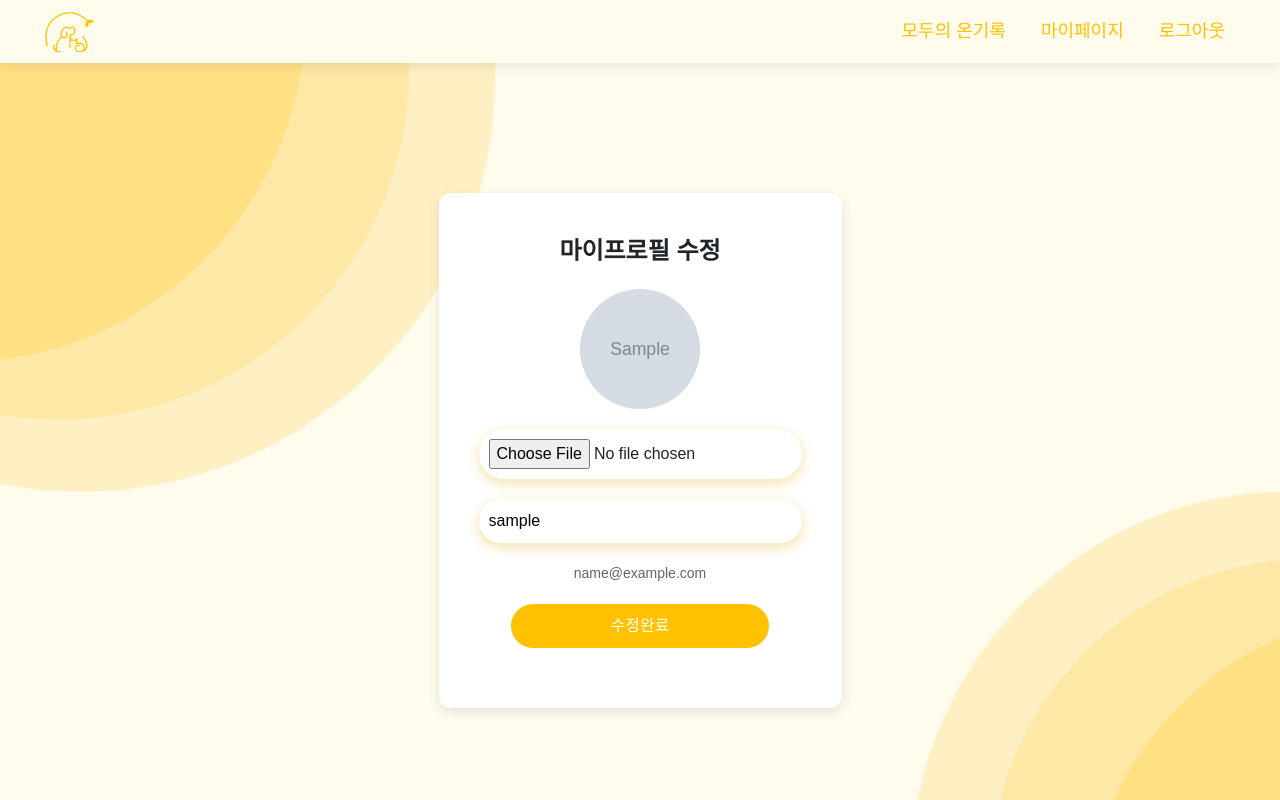
After one commit to pirogramming/On-Record, a Django app: page /render_profile/1 in a window 1280 px wide. The commit adds this page. Run offline with Django 5.2, Linux system fonts and the light colour scheme; tables that the repository leaves empty hold one stand-in row (values such as "Sample post"); grey boxes marked "Sample" are stand-in pictures; some web fonts are replaced.

Commit message:
add: 마이페이지 수정 부분 디자인 완료

```diff
--- a/static/css/base.css
+++ b/static/css/base.css
@@ -12,6 +12,7 @@
   --diary-half: #FEE8A5;
   --diary-full:  #FFE083;
   --text-black: #000000;
+  --text-gray: #666;
 
 
   --font-family: 'Pretendard', sans-serif;
--- /dev/null
+++ b/static/css/update_profile.css
@@ -0,0 +1,104 @@
+.background-a {
+    position: fixed;
+    top: 0;
+    left: 0;
+    width: 100%;
+    height: 100%;
+    background-image: url("/static/images/base-a.png");
+    background-size: cover;
+    background-position: center;
+    z-index: -1
+}
+
+/* 마이프로필 박스 */
+.mypage-profile {
+    max-width: 600px;
+    margin: 50px auto;
+    padding: 40px;
+    background-color: var(--white);
+    border-radius: 12px;
+    box-shadow: 0 4px 12px rgba(0, 0, 0, 0.1);
+}
+
+.mypage-header {
+    font-size: 24px;
+    font-weight: bold;
+    text-align: center;
+    margin-bottom: 20px;
+}
+
+.user-profile {
+    text-align: center;
+}
+
+.user_profile_img img {
+    width: 120px;
+    height: 120px;
+    border-radius: 50%;
+    object-fit: cover;
+    margin-bottom: 20px;
+}
+
+input[type="file"] {
+    display: block;
+    margin: 0 auto 20px;
+    padding: 10px;
+    border-radius: 30px;
+    background-color: var(--white);
+    cursor: pointer;
+    box-shadow: 0 4px 10px 3px rgba(229, 188, 63, 0.3);
+}
+
+.user-name {
+    display: block;
+    margin: 0 auto 15px;
+    padding: 10px;
+    font-size: 16px;
+    border-radius: 30px;
+    text-align: center;
+    background-color: var(--white);
+    box-shadow: 0 4px 10px 3px rgba(229, 188, 63, 0.3);
+}
+
+.user-name input {
+    width: 100%;
+    font-size: 16px;
+    border-radius: 30px;
+    border: none;
+    background-color: var(--white);
+}
+
+.user-info p {
+    text-align: center;
+    font-size: 14px;
+    color: var(--text-gray);
+    margin: 20px 0;
+}
+
+.complete-edit-btn {
+    display: block;
+    width: 80%;
+    margin: 20px auto;
+    padding: 10px;
+    background-color: var(--primary-yellow);
+    color: var(--white);
+    font-size: 16px;
+    text-align: center;
+    border-radius: 30px;
+    text-decoration: none;
+    border: none;
+    transition: background-color 0.3s ease;
+}
+
+.complete-edit-btn:hover {
+    background-color: var(--hover-yellow);
+}
+
+#profile_preview {
+    display: none;
+    width: 120px;
+    height: 120px;
+    border-radius: 50%;
+    margin-top: 20px;
+    object-fit: cover;
+}
--- /dev/null
+++ b/templates/users/update_profile.html
@@ -0,0 +1,49 @@
+{% extends 'base.html' %}
+{% load static %}
+
+{% block style %}
+<link rel="stylesheet" href="{% static 'css/update_profile.css' %}">
+{% endblock %}
+
+{% block content %}
+    <div class="background-a"></div>
+    <div class="mypage-profile">
+        <div class="mypage-header">마이프로필 수정</div>
+        <div class="user-info">
+            <div class="user-profile">
+                <form method="post" action="{% url 'users:update_profile' %}" enctype="multipart/form-data">
+                    {% csrf_token %}
+                    <div class="user_profile_img">
+                        {% if user.profile_image.url != '' %}
+                        <img src="{{user.profile_image.url}}" alt="프로필 사진" />
+                        {% else %}
+                        <img src="{% static 'images/base_user_image.png' %}" alt="대체 이미지" style="background: #FFFBED;" />
+                        {% endif %}
+                    </div>
+                    <input type="file" id="profile_image" name="profile_image" accept="image/*">
+                    <p class="user-name">{{ form.nickname }}</p>
+                    <p>{{ user.email }}</p>
+                    <button class="complete-edit-btn">
+                        <a href="{% url 'diaries:mypage' user.pk %}">수정완료</a>
+                    </button>
+                </form>
+            </div>
+        </div>
+    </div>
+    <script>
+        document.getElementById("profile_image").addEventListener("change", function(event) {
+            var input = event.target;
+            var reader = new FileReader();
+
+            reader.onload = function() {
+                var imgElement = document.getElementById("profile_preview");
+                imgElement.src = reader.result;  // 선택한 이미지를 미리보기로 설정
+                imgElement.style.display = "block"; // 이미지 표시
+            };
+
+            if (input.files && input.files[0]) {
+                reader.readAsDataURL(input.files[0]);  // 파일을 읽어서 미리보기로 설정
+            }
+        });
+    </script>
+{% endblock %}
--- a/users/forms.py
+++ b/users/forms.py
@@ -9,3 +9,8 @@ class SignupForm(UserCreationForm):
 
         # 회원가입 시 입력받을 필드
         fields = ['nickname', 'email', 'password1', 'password2']
+
+class ProfileForm(forms.ModelForm):
+    class Meta:
+        model = User
+        fields = ['nickname', 'profile_image']
--- a/users/urls.py
+++ b/users/urls.py
@@ -9,4 +9,6 @@ urlpatterns = [
     path('user_login/', user_login, name='user_login'),
     path('logout/', logout, name='logout'),
     path('accounts/kakao/login/callback/', kakao_callback, name='kakao_callback'),
+    path('render_profile/<int:pk>', render_profile, name='render_profile'),
+    path('update_profile/', update_profile, name='update_profile'),
 ]
--- a/users/views.py
+++ b/users/views.py
@@ -1,5 +1,5 @@
 from django.shortcuts import render, redirect
-from users.forms import SignupForm
+from users.forms import SignupForm, ProfileForm
 from django.contrib.auth.forms import AuthenticationForm
 from django.contrib import auth
 from users.models import User
@@ -123,3 +123,25 @@ def kakao_logout(access_token):
   else:
     print(f"Failed to logout: {response.json()}")
     return None
+
+  # 프로필 수정 페이지 렌더링 로직(마이페이지 -> 프로필 수정 버튼 클릭 시 실행)
+def render_profile(request, pk):
+    user = User.objects.get(id=pk)
+    form = ProfileForm(instance=user)
+    context = {
+        'form': form,
+        'user': user,
+    }
+    return render(request, 'users/update_profile.html', context) # 프로필 수정 페이지 렌더링(html 경로 수정 필요)
+
+# 프로필 수정 로직(마이페이지 -> 프로필 수정 form에서 '완료' 버튼 클릭 시 실행)
+def update_profile(request):
+    user = request.user
+    if request.method == 'POST':
+        form = ProfileForm(request.POST, request.FILES, instance=user)
+        if form.is_valid(): # 폼 유효성 검사
+            form.save()
+            return redirect('diaries:mypage', pk=user.pk)
+        return redirect('diaries:mypage', pk=user.pk)
+    else:
+      return redirect('diaries:mypage', pk=user.pk) # 프로필 수정 페이지 렌더링(html 경로 수정 필요)
```
Also changed, not shown: static/css/mypage.css (+5 -24 lines), templates/diaries/mypage.html (+30 -37 lines), static/images/base_user_image.png, static/images/edit_icon.png (deleted).
